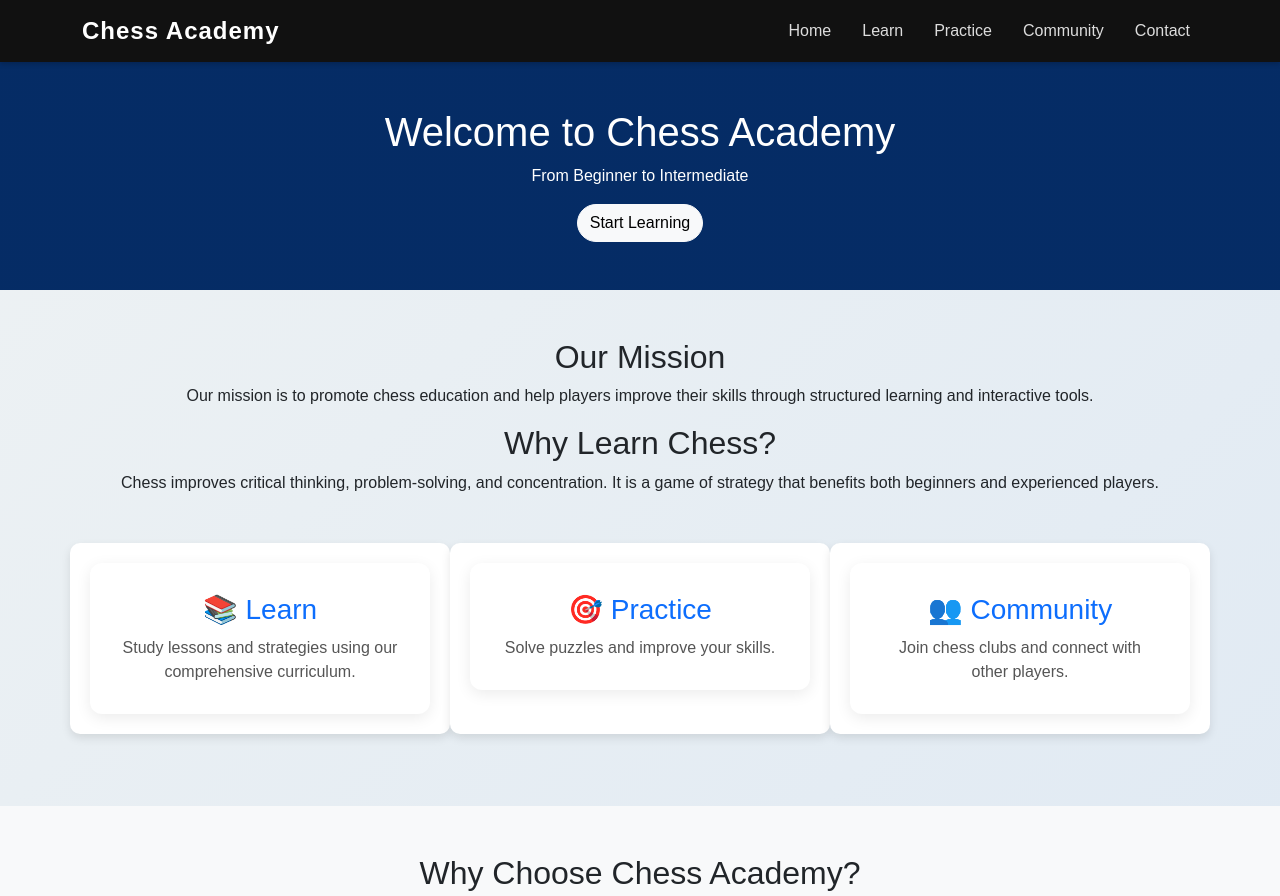
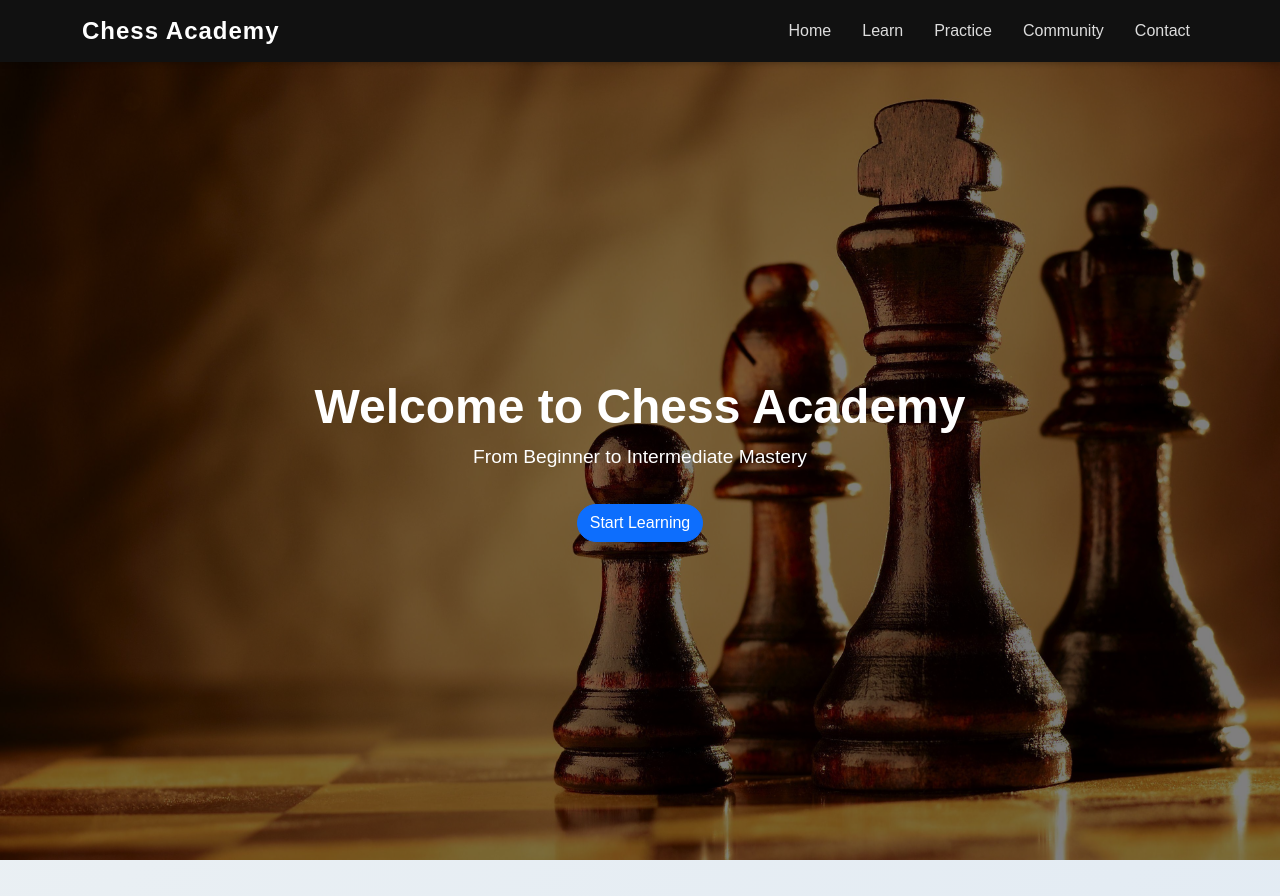
Before and after one commit to cse25-425/WMD-Assignment, a plain HTML site: page index.html in a window 1280 px wide. Shown: the top 896 px of the page. Drawn offline with nearby package versions, Linux system fonts and the light colour scheme.

Commit message:
Added a hero section to the homepage, updated the mission statement, and made minor style adjustments for better visual appeal.

```diff
--- a/css/style.css
+++ b/css/style.css
@@ -11,9 +11,39 @@ body {
 }
 
 /* Hero section */
+.hero-section {
+    background-image: url('../images/chess.jpg');
+    background-size: cover;
+    background-position: center;
+    background-repeat: no-repeat;
+
+    height: 100vh; /* full screen */
+    position: relative;
+}
+.hero-section::before {
+    content: "";
+    position: absolute;
+    top: 0;
+    left: 0;
+    width: 100%;
+    height: 100%;
+    background: rgba(0, 0, 0, 0.5); /* dark overlay */
+}
+
+.hero-section .container {
+    position: relative;
+    z-index: 1;
+}
+.hero-section h1 {
+    font-size: 3rem;
+    font-weight: bold;
+}
+
+.hero-section p {
+    font-size: 1.2rem;
+}
 header {
-    background: linear-gradient(rgba(0,0,0,0.6), rgba(0,0,0,0.6)),
-                url('../images/chess.jpg');
+    background: linear-gradient(rgba(0,0,0,0.6), rgba(0,0,0,0.6)), no-repeat center center;
     background-size: cover;
     background-position: center;
     color: white;
--- a/index.html
+++ b/index.html
@@ -43,11 +43,15 @@
 
 
     <!-- HERO -->
-    <header class="bg-primary text-white text-center py-5">
-      <h1>Welcome to Chess Academy</h1>
-      <p>From Beginner to Intermediate</p>
-      <a href="learn.html" class="btn btn-light">Start Learning</a>
-    </header>
+ <header class="hero-section d-flex align-items-center text-white text-center">
+  <div class="container">
+    <h1>Welcome to Chess Academy</h1>
+    <p>From Beginner to Intermediate Mastery</p>
+    <a href="learn.html" class="btn btn-primary mt-3">Start Learning</a>
+  </div>
+</header>
+
+    <!-- MISSION & FEATURES -->
     <section class="container my-5 text-center">
       <h2>Our Mission</h2>
       <p>
```
Also changed, not shown: images/chess.jpg (added).
